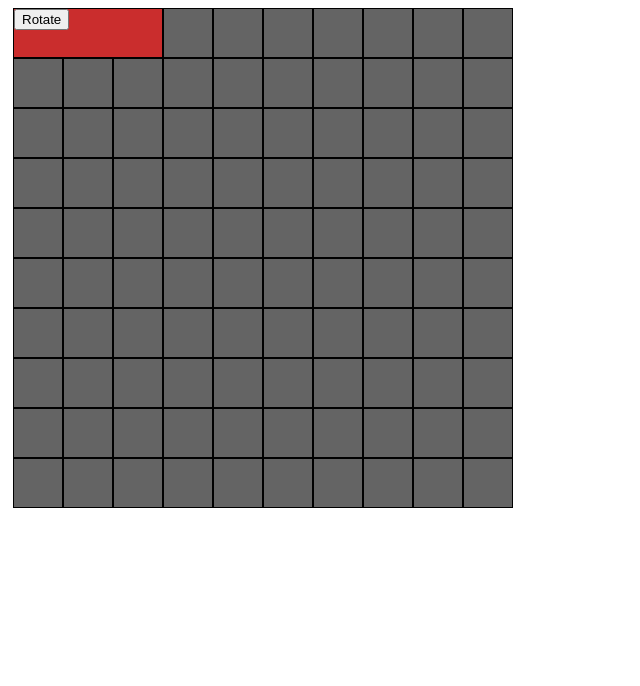
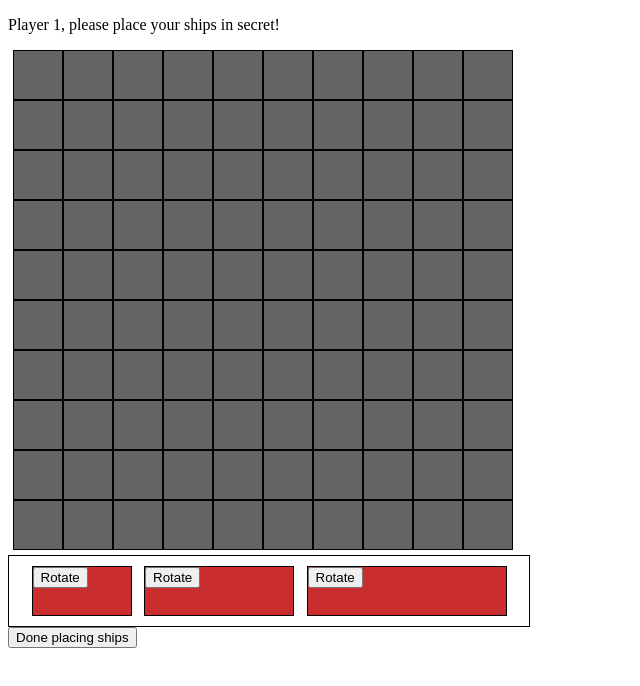
Before and after one commit to biscuitlegs/battleship, a website built with webpack: page dist/index.html in a window 1280 px wide. Shown: the whole page, without its empty margins (0-640 px from the left). Built offline with nearby package versions, Linux system fonts and the light colour scheme.

Commit message:
Integrate dragging ships with game logic flow

```diff
--- a/src/display.js
+++ b/src/display.js
@@ -148,7 +148,7 @@ const Display = () => {
     e.preventDefault()
     const squareId = e.target.dataset.id
     const shipId = e.dataTransfer.getData('text/plain')
-    // Exit if not dropped on a square
+    // Exit if not dropped on a square(on another ship or out of bounds)
     if (!e.target.classList.contains('square')) {
       return
     }
@@ -172,12 +172,39 @@ const Display = () => {
     e.target.appendChild(displayShip)
   }
 
+  const addClassesToDraggableShip = (ship, isVertical, length) => {
+    ship.classList.add('draggable-ship')
+    switch (true) {
+      case isVertical && length === 2:
+        ship.classList.add('vertical-2')
+        break
+      case isVertical && length === 3:
+        ship.classList.add('vertical-3')
+        break
+      case isVertical && length === 4:
+        ship.classList.add('vertical-4')
+        break
+      case !isVertical && length === 2:
+        ship.classList.add('horizontal-2')
+        break
+      case !isVertical && length === 3:
+        ship.classList.add('horizontal-3')
+        break
+      case !isVertical && length === 4:
+        ship.classList.add('horizontal-4')
+        break
+      default:
+        break
+    }
+  }
+
   const createShipRotateButton = (ship) => {
     let { isVertical } = ship
     const { length } = ship
     const rotateButton = document.createElement('button')
     rotateButton.textContent = 'Rotate'
     rotateButton.addEventListener('click', (e) => {
+      const draggableShip = e.target.parentElement
       const originCoordinates = ship.positions[0]
       const newCoordinates = extendCoordinates(
         originCoordinates,
@@ -188,25 +215,24 @@ const Display = () => {
       if (isOutOfBounds(!isVertical, newCoordinates)) {
         return
       }
-      if (isVertical && length === 3) {
-        e.target.parentElement.classList.remove('vertical-3')
-        e.target.parentElement.classList.add('horizontal-3')
-      } else {
-        e.target.parentElement.classList.remove('horizontal-3')
-        e.target.parentElement.classList.add('vertical-3')
-      }
       isVertical = !isVertical
       const rotatedShip = ship
       rotatedShip.isVertical = isVertical
       rotatedShip.positions = newCoordinates
+      draggableShip.classList.remove(...draggableShip.classList)
+      addClassesToDraggableShip(draggableShip, isVertical, length)
     })
 
     return rotateButton
   }
 
-  // TODO test for this
-  const createDragShipsDisplay = (ships, gameBoard) => {
+  const createDragShipsDisplay = (ships, gameBoard, playerName) => {
     const { squares } = gameBoard
+    const container = document.createElement('div')
+    const bench = document.createElement('div')
+    const message = document.createElement('p')
+    message.textContent = `${playerName}, please place your ships in secret!`
+    bench.classList.add('bench')
     const board = createDisplayBoard(_.flattenDeep(squares))
     board.childNodes.forEach((square) => {
       square.addEventListener('dragover', dragoverHandler)
@@ -214,27 +240,66 @@ const Display = () => {
         dropHandler(e, ships, gameBoard)
       })
     })
+
     ships.forEach((ship) => {
       const { length, isVertical } = ship
-      const display = document.createElement('div')
-      display.setAttribute('draggable', true)
-      display.dataset.id = ship.id
-      display.classList.add('draggable-ship')
-      if (isVertical && length === 3) {
-        display.classList.add('vertical-3')
-      }
-      if (!isVertical && length === 3) {
-        display.classList.add('horizontal-3')
-      }
-      display.addEventListener('dragstart', (e) => {
+      const draggableShip = document.createElement('div')
+      draggableShip.setAttribute('draggable', true)
+      draggableShip.dataset.id = ship.id
+      addClassesToDraggableShip(draggableShip, isVertical, length)
+      draggableShip.addEventListener('dragstart', (e) => {
         dragStartHandler(e)
       })
       const rotateButton = createShipRotateButton(ship)
-      display.appendChild(rotateButton)
-      board.appendChild(display)
+      draggableShip.appendChild(rotateButton)
+      bench.appendChild(draggableShip)
     })
 
-    return board
+    container.appendChild(message)
+    container.appendChild(board)
+    container.appendChild(bench)
+
+    return container
+  }
+
+  // TODO test for this
+  const createPlaceShipsDisplay = (
+    gameboard1,
+    gameboard2,
+    ships1,
+    ships2,
+    gameStarter
+  ) => {
+    const player1Interface = createDragShipsDisplay(
+      ships1,
+      gameboard2,
+      'Player 1'
+    )
+    const player2Interface = createDragShipsDisplay(
+      ships2,
+      gameboard1,
+      'Player 2'
+    )
+    const container = document.createElement('div')
+    const startGameButton = document.createElement('button')
+    startGameButton.textContent = 'Start Game'
+    startGameButton.addEventListener('click', () => {
+      document.body.removeChild(container)
+      gameStarter()
+    })
+    const nextBoardButton = document.createElement('button')
+    nextBoardButton.textContent = 'Done placing ships'
+    nextBoardButton.addEventListener('click', () => {
+      container.removeChild(player1Interface)
+      container.removeChild(nextBoardButton)
+      container.appendChild(player2Interface)
+      container.appendChild(startGameButton)
+    })
+
+    container.appendChild(player1Interface)
+    container.appendChild(nextBoardButton)
+
+    return container
   }
 
   return {
@@ -242,7 +307,7 @@ const Display = () => {
     createResultsDisplay,
     createNotificationDisplay,
     createPlayAgainButton,
-    createDragShipsDisplay
+    createPlaceShipsDisplay
   }
 }
 
--- a/src/game.js
+++ b/src/game.js
@@ -14,38 +14,38 @@ const Game = () => {
     createResultsDisplay,
     createNotificationDisplay,
     createPlayAgainButton,
-    createDragShipsDisplay
+    createPlaceShipsDisplay
   } = Display()
+
+  const createDefaultShips = (playerId) => {
+    const defaultShips = [
+      Ship(uniqid(), playerId, false, false, [
+        [0, 0],
+        [0, 1]
+      ]),
+      Ship(uniqid(), playerId, false, false, [
+        [5, 0],
+        [6, 0],
+        [7, 0]
+      ]),
+      Ship(uniqid(), playerId, false, false, [
+        [3, 0],
+        [3, 1],
+        [3, 2],
+        [3, 3]
+      ])
+    ]
+
+    return defaultShips
+  }
+
   const players = [Player(uniqid(), 'Mark'), Player(uniqid(), 'Emma')]
   let turnPlayer = players[0]
-  let player1Ships = [
-    Ship(uniqid(), players[0].id, false, false, [
-      [0, 0],
-      [0, 1],
-      [0, 2]
-    ])
-  ]
-  let player2Ships = [
-    Ship(uniqid(), players[1].id, false, false, [
-      [3, 0],
-      [3, 1]
-    ]),
-    Ship(uniqid(), players[1].id, false, false, [
-      [5, 3],
-      [5, 4]
-    ])
-  ]
+  let player1Ships = createDefaultShips(players[0].id)
+  let player2Ships = createDefaultShips(players[1].id)
   let player1GameBoard = GameBoard(Square, players[0].id)
   let player2GameBoard = GameBoard(Square, players[1].id)
   let turnGameBoard = player1GameBoard
-  // Player 1's board only has player 2's ships and vice versa because
-  // each player should only fight their opponent's ships
-  player1Ships.forEach((ship) => {
-    player2GameBoard.addShip(ship.id, ship.positions)
-  })
-  player2Ships.forEach((ship) => {
-    player1GameBoard.addShip(ship.id, ship.positions)
-  })
 
   const sleep = (microseconds) =>
     new Promise((resolve) => {
@@ -199,8 +199,29 @@ const Game = () => {
   }
 
   const play = () => {
-    loadTurnNotification()
-    loadDisplayBoard()
+    const boardSetup = createPlaceShipsDisplay(
+      player1GameBoard,
+      player2GameBoard,
+      player1Ships,
+      player2Ships,
+      () => {
+        // Player 1's board only has player 2's ships and vice versa because
+        // each player should only fight their opponent's ships
+        player1Ships.forEach((ship) => {
+          player2GameBoard.addShip(ship.id, ship.positions)
+        })
+        player2Ships.forEach((ship) => {
+          player1GameBoard.addShip(ship.id, ship.positions)
+        })
+        loadTurnNotification()
+        loadDisplayBoard()
+      }
+    )
+    document.body.appendChild(boardSetup)
+    window.addEventListener('click', () => {
+      console.log(player1Ships)
+      console.log(player2Ships)
+    })
   }
 
   const loadPlayAgainButton = () => {
@@ -209,43 +230,15 @@ const Game = () => {
       document.body.innerHTML = ''
       // eslint-disable-next-line prefer-destructuring
       turnPlayer = players[0]
-      player1Ships = [
-        Ship(uniqid(), players[0].id, false, [
-          [0, 0],
-          [0, 1]
-        ]),
-        Ship(uniqid(), players[0].id, false, [
-          [1, 4],
-          [1, 5]
-        ])
-      ]
-      player2Ships = [
-        Ship(uniqid(), players[1].id, false, [
-          [3, 0],
-          [3, 1]
-        ]),
-        Ship(uniqid(), players[1].id, false, [
-          [5, 3],
-          [5, 4]
-        ])
-      ]
+      player1Ships = createDefaultShips(players[0].id)
+      player2Ships = createDefaultShips(players[1].id)
       player1GameBoard = GameBoard(Square, players[0].id)
       player2GameBoard = GameBoard(Square, players[1].id)
       turnGameBoard = player1GameBoard
-      player1Ships.forEach((ship) => {
-        player2GameBoard.addShip(ship.id, ship.positions)
-      })
-      player2Ships.forEach((ship) => {
-        player1GameBoard.addShip(ship.id, ship.positions)
-      })
       play()
     })
     document.body.appendChild(button)
   }
-
-  document.body.appendChild(
-    createDragShipsDisplay(player1Ships, player1GameBoard)
-  )
 
   return {
     play
--- a/src/index.js
+++ b/src/index.js
@@ -1,4 +1,4 @@
 import Game from './game'
 
 const { play } = Game()
-// play()
+play()
--- a/src/main.css
+++ b/src/main.css
@@ -87,10 +87,15 @@ div .revealed {
 }
 
 .draggable-ship {
-  position: absolute;
+  position: relative;
   box-sizing: border-box;
   background-color: var(--red);
   border: 1px solid var(--black);
+}
+
+.horizontal-2 {
+  width: 100px;
+  height: 50px;
 }
 
 .horizontal-3 {
@@ -98,7 +103,31 @@ div .revealed {
   height: 50px;
 }
 
+.horizontal-4 {
+  width: 200px;
+  height: 50px;
+}
+
+.vertical-2 {
+  width: 50px;
+  height: 100px;
+}
+
 .vertical-3 {
   width: 50px;
   height: 150px;
 }
+
+.vertical-4 {
+  width: 50px;
+  height: 200px;
+}
+
+.bench {
+  width: 500px;
+  border: 1px solid black;
+  display: flex;
+  justify-content: space-evenly;
+  flex-wrap: wrap;
+  padding: 10px;
+}
```
Also changed, not shown: 1 other file.
